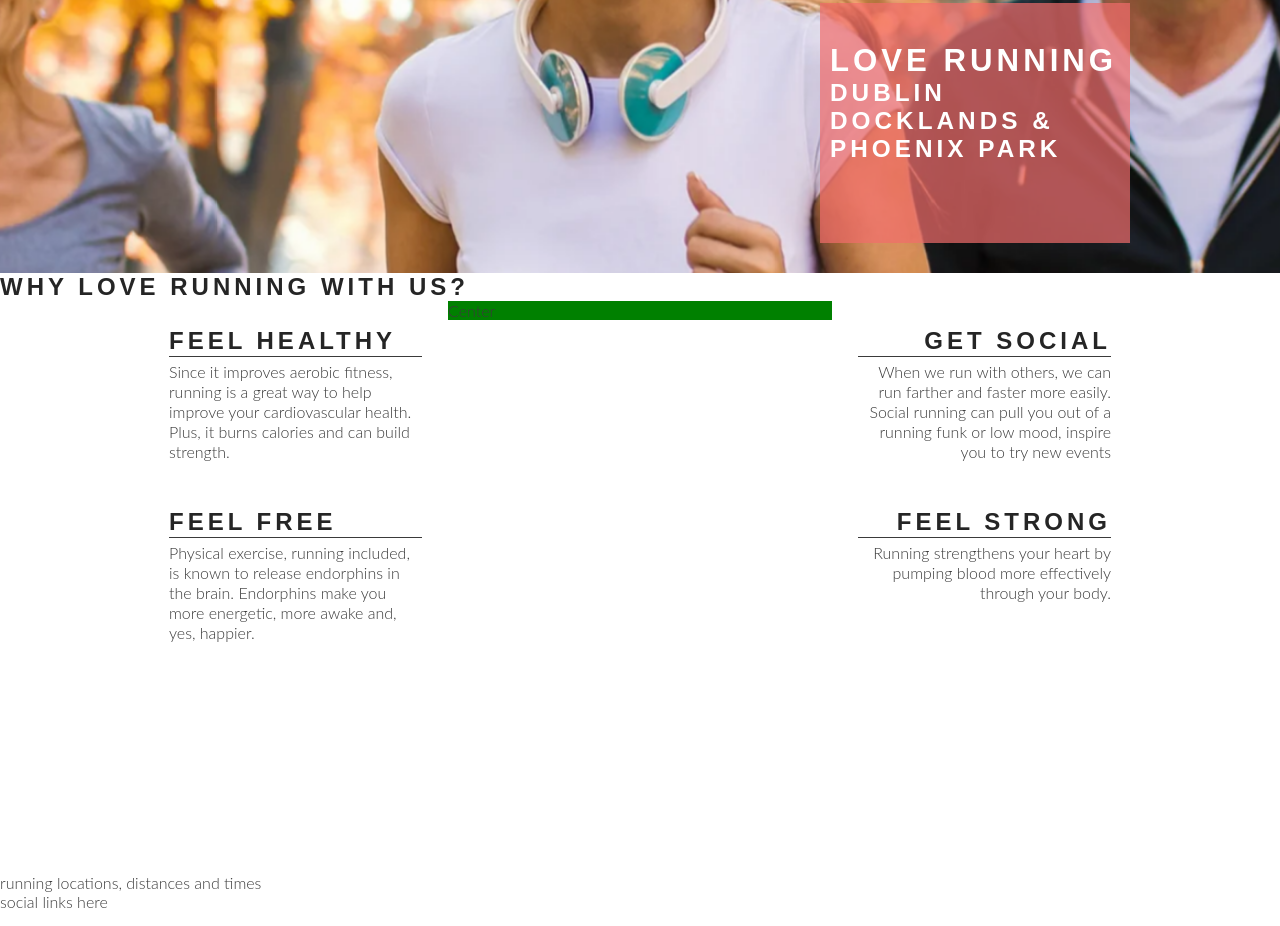
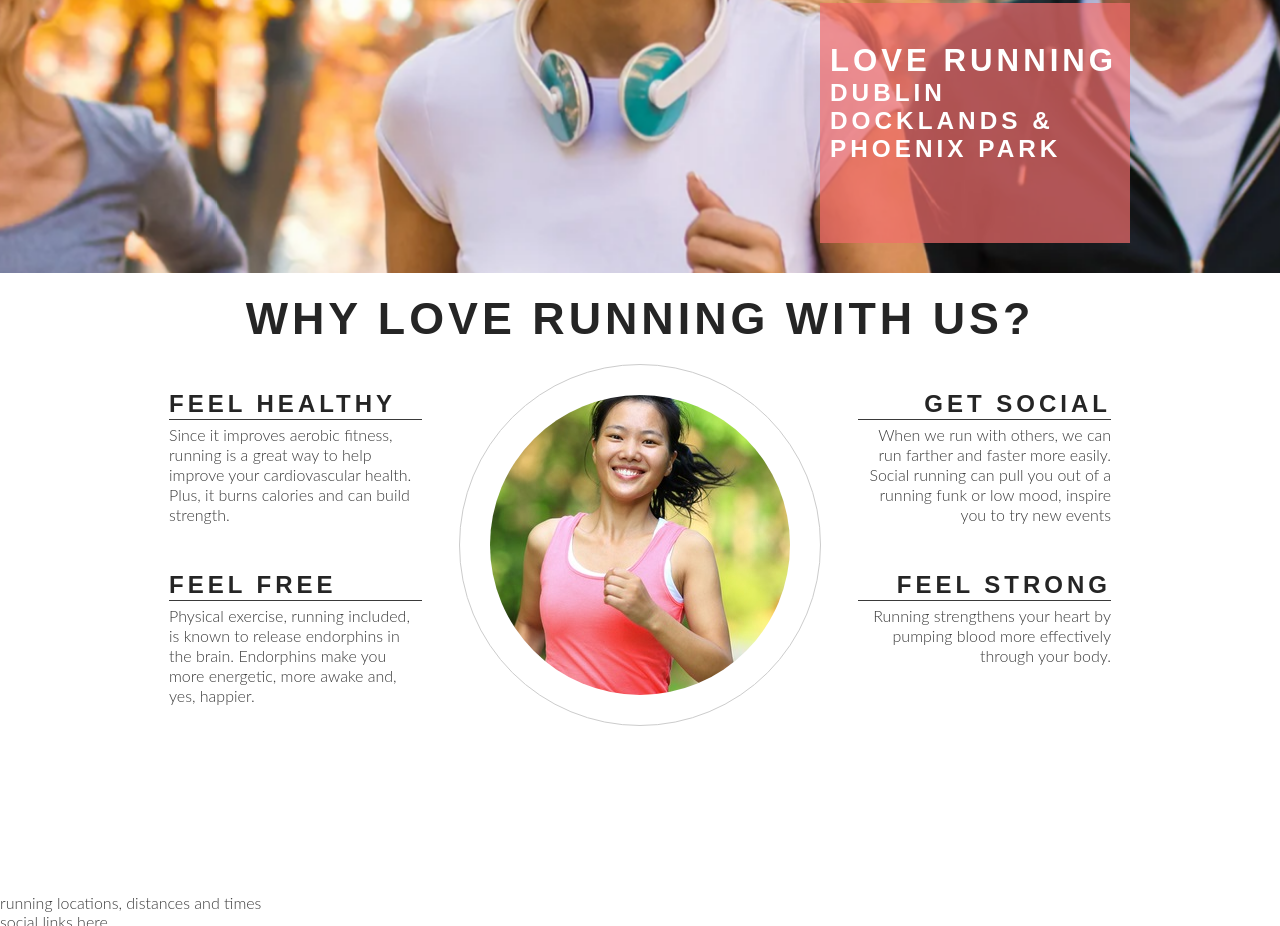
Before and after one commit to MaksimB96/love-running, a plain HTML site: page index.html in a window 1280 px wide. Shown: the part 402-1328 px from the top of the page. Drawn offline with Linux system fonts and the light colour scheme.

Commit message:
Add club ethos central image and style into circle

```diff
--- a/assetts/css/style.css
+++ b/assetts/css/style.css
@@ -143,7 +143,7 @@ hr {
 #center-about {
     width: 30%;
     margin: 0 auto;
-    background-color: green;
+
 }
 
 .left-about-heading {
@@ -171,3 +171,28 @@ hr {
 .right-about-heading p {
     text-align: right;
 }
+
+#welcome {
+    text-align: center;
+    margin: 20px 0;
+    font-size: 280%;
+}
+
+/* Circle Container */
+
+#circle-container {
+    width: 300px;
+    height: 300px;
+    padding: 30px;
+    border-style: solid;
+    border-color: #ccc;
+    border-width: 1px;
+    border-radius: 50%;
+    margin: 0 auto;
+}
+
+#circle-cover-bg {
+    background: url('../images/ethos-center-image.jpeg') no-repeat center center;
+    height: 100%;
+    border-radius: 50%;
+}
--- a/index.html
+++ b/index.html
@@ -36,7 +36,7 @@
         </div>
     </section>
     <section id="club-ethos">
-        <h1>Why Love Running With Us?</h1>
+        <h2 id="welcome">Why Love Running With Us?</h2>
         <div id="left-about">
             <div class="left-about-heading">
                 <h2>Feel Healthy</h2>
@@ -69,7 +69,11 @@
                 </p>
             </div>
         </div>
-        <div id="center-about">Center</div>
+        <div id="center-about">
+            <div id="circle-container">
+                <div id="circle-cover-bg"></div>
+            </div>
+        </div>
     </section>
     <section>
         running locations, distances and times
```
Also changed, not shown: assetts/images/ethos-center-image.jpeg (added).
